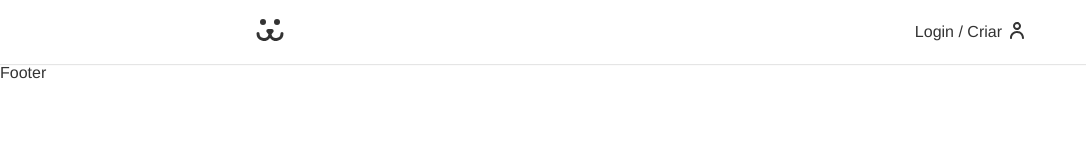
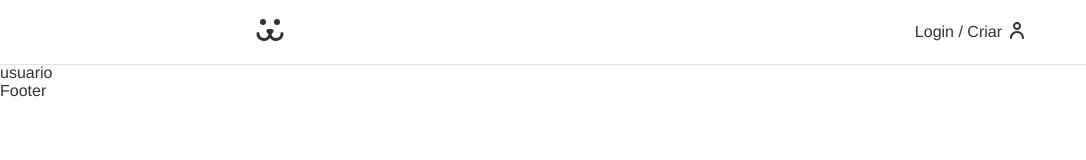
Before and after one commit to luiz-gustavo0/app-dogs-react, a React (Create React App) app: page /conta in a window 1280 px wide. Shown: the top 160 px of the page, without its empty margins (0-1086 px from the left). Built offline with nearby package versions, Linux system fonts and the light colour scheme; no server answers.

Commit message:
create component User

```diff
--- a/src/App.js
+++ b/src/App.js
@@ -1,9 +1,10 @@
 import { BrowserRouter, Route, Switch } from 'react-router-dom';
+import { UserStorage } from './context/UserContext';
 import Footer from './components/Footer';
 import Header from './components/Header';
 import Home from './components/Home';
 import Login from './components/Login';
-import { UserStorage } from './context/UserContext';
+import User from './components/User';
 
 import './app.css';
 
@@ -20,6 +21,9 @@ function App() {
             <Route path='/login'>
               <Login />
             </Route>
+            <Route path='/conta'>
+              <User />
+            </Route>
           </Switch>
           <Footer />
         </UserStorage>
--- /dev/null
+++ b/src/components/User/index.js
@@ -0,0 +1,7 @@
+import React from 'react';
+
+const User = () => {
+  return <div>usuario</div>;
+};
+
+export default User;
```
